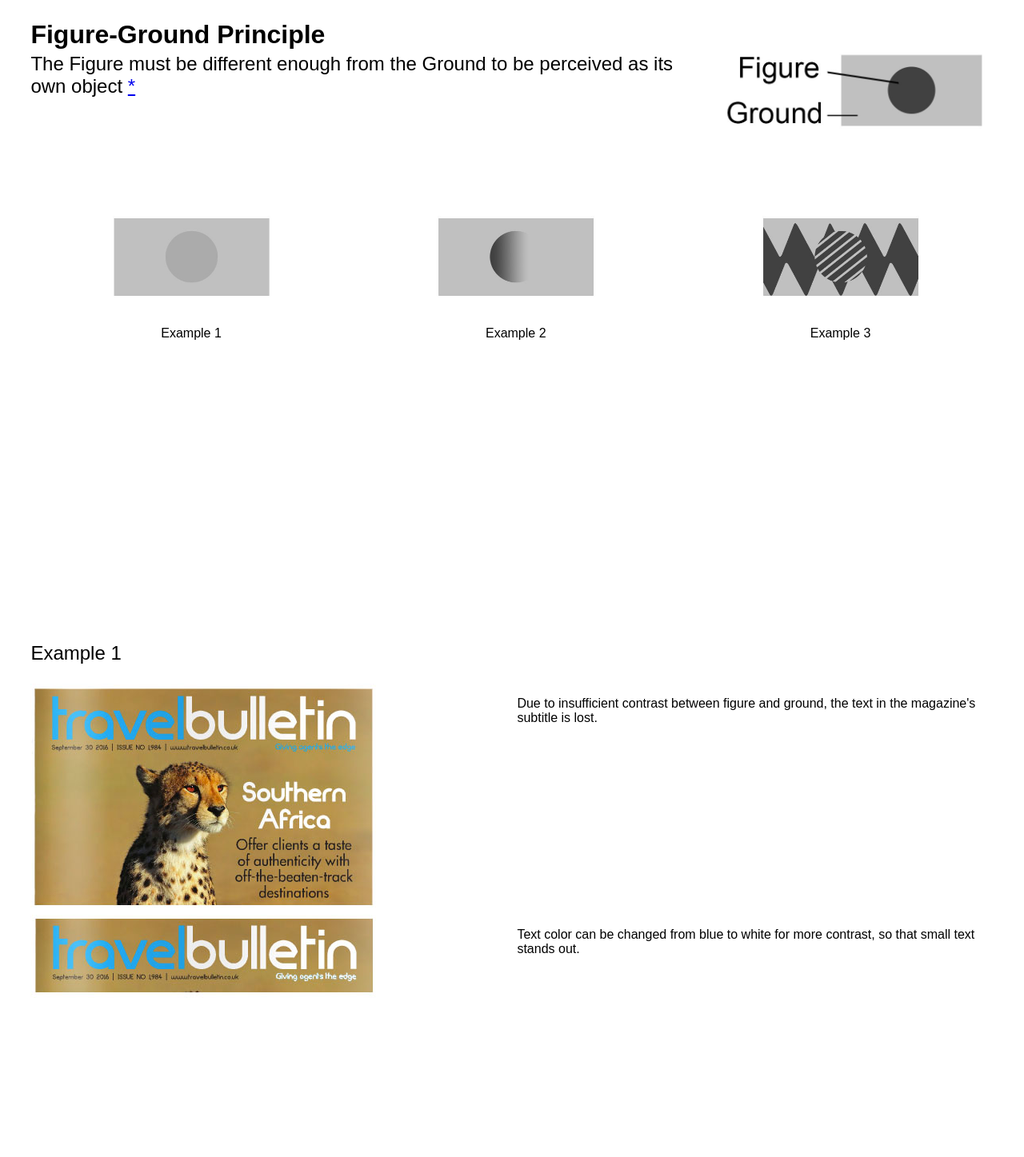
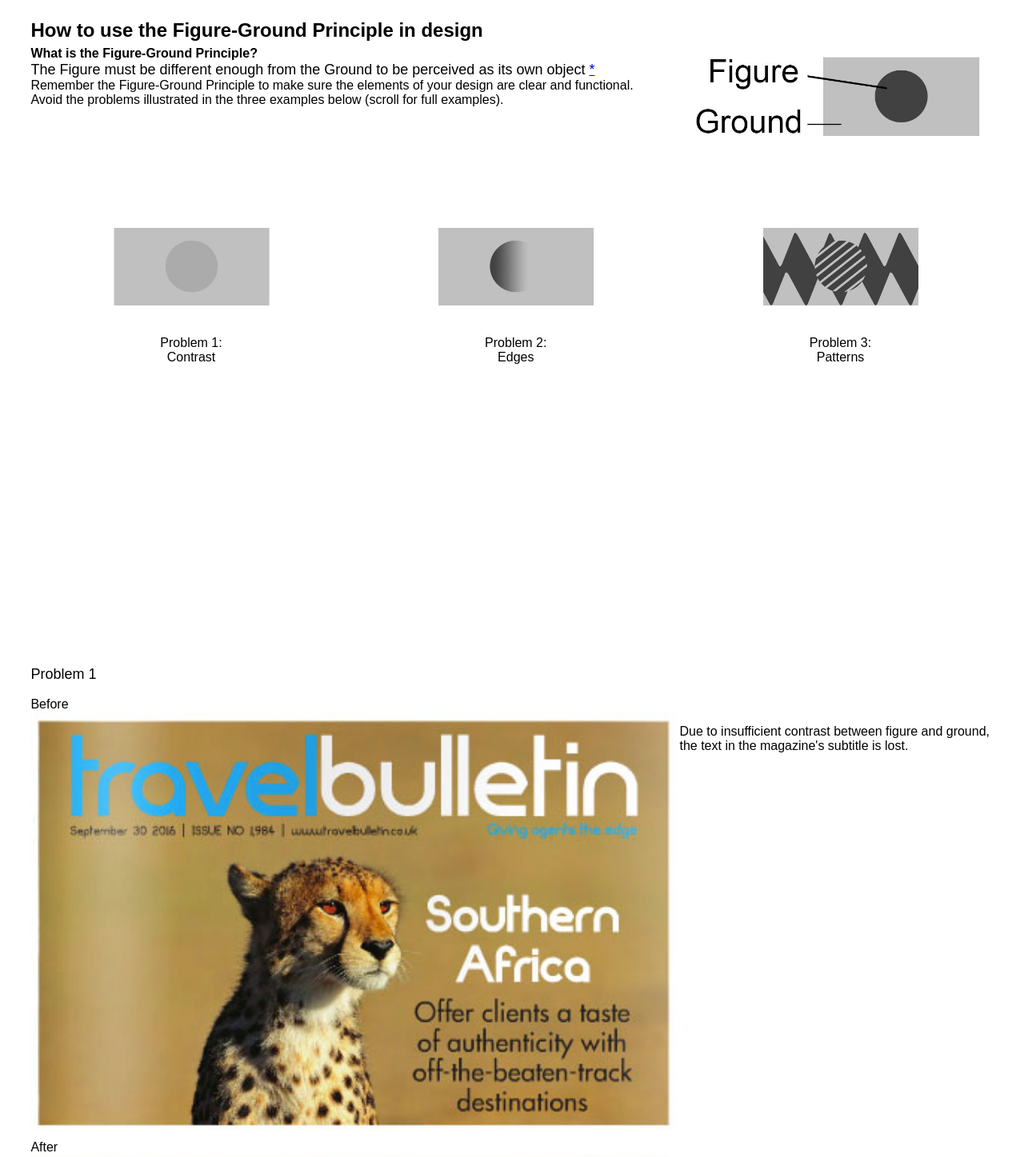
Before and after one commit to lawreka/Gestalt, a plain HTML site: page index.html in a window 1280 px wide. Shown: the top 1447 px of the page at 80% size. Drawn offline with nearby package versions, Linux system fonts and the light colour scheme.

Commit message:
Style changes for final version

```diff
--- a/index.html
+++ b/index.html
@@ -10,27 +10,43 @@
       margin-left: 3%;
       margin-right: 2%;
     }
+    .widthtwothirds{
+      width: 66.6%;
+      display: inline;
+    }
+    .widthonethird{
+      width: 33.3%;
+      display: inline;
+    }
     #title{
-      font-size: xx-large;
+      font-size: x-large;
       font-weight: bold;
       margin-top: 2%;
     }
     .text{
-      font-size: x-large;
+      font-size: large;
       margin-top: 0.5%;
     }
+    .text2{
+      font-size: medium;
+      font-weight: bold;
+      display: inline;
+    }
+    .text3{
+      font-size: medium;
+      font-weight: lighter;
+    }
     #werth{
-      font-size: medium;
+      font-size: small;
       margin-top: 0.25%;
+      font-weight: lighter;
     }
     #top{
-      max-width: 70%;
       display: inline-block;
       margin-bottom: 10%;
     }
     #fg{
       float: right;
-      max-width: 30%;
       margin-top: 3%;
     }
     .examples{
@@ -48,15 +64,9 @@
       margin-bottom: 1%;
       font-size: medium;
     }
-    .bigex{
-      max-width: 50%;
-      max-height: 75%;
-      display: inline;
-    }
     .extext{
-      max-width: 50%;
-      display: inline-block;
       float: right;
+      font-size: medium;
     }
     .full{
       width: 100%;
@@ -89,18 +99,23 @@
     <script src="https://ajax.googleapis.com/ajax/libs/jquery/3.1.0/jquery.min.js"></script>
   </head>
   <body>
-    <div id="top">
+    <div id="top" class="widthtwothirds">
       <div id="title">
-        Figure-Ground Principle
+        How to use the Figure-Ground Principle in design
       </div>
       <div class="text">
+        <div class="text2">What is the Figure-Ground Principle?
+        </div>
+        <br>
         The Figure must be different enough from the Ground to be perceived as its own object <a href="#" id="ref">*</a>
+        <div class="text3"> Remember the Figure-Ground Principle to make sure the elements of your design are clear and functional. <br>Avoid the problems illustrated in the three examples below (scroll for full examples).
+        </div>
       </div>
       <div class="hidden" id="werth">
         Wertheimer, M. (1923). Laws of Organization in Perceptual Forms. In Green, C. D. (Ed.), Classics in the History of Psychology. Retrieved from <a href="http://psychclassics.yorku.ca/Wertheimer/Forms/forms.htm">http://psychclassics.yorku.ca/Wertheimer/Forms/forms.htm</a>
       </div>
     </div>
-    <img id="fg" src="FigureGround.jpg">
+    <img id="fg" src="FigureGround.jpg" class="widthonethird">
     <div id="stickybar">
       <div class="examples">
         <img class="fgex" src="FigureGroundex1.jpg">
@@ -110,36 +125,45 @@
       <br>
       <div class="examples">
         <p class="fgex capt" id="1">
-          Example 1
+          Problem 1:<br>
+          <span class="text3">Contrast</span>
         </p>
         <p class="fgex capt" id="2">
-          Example 2
+          Problem 2:<br>
+          <span class="text3">Edges</span>
         </p>
         <p class="fgex capt" id="3">
-          Example 3
+          Problem 3:<br>
+          <span class="text3">Patterns</span>
         </p>
       </div>
     </div>
     <div class="full" id="pg1">
-      <p class="text">Example 1</p>
-      <img class="bigex" src="fggexample1.0.jpg">
-      <p class="extext">Due to insufficient contrast between figure and ground, the text in the magazine's subtitle is lost.</p>
-      <img class="bigex" src="fggexample1.2.jpg">
-      <p class="extext">Text color can be changed from blue to white for more contrast, so that small text stands out.</p>
+      <p class="text">Problem 1</p>
+      <div class="text3">Before</div>
+      <img class="widthtwothirds" src="fggexample1.0.jpg">
+      <p class="extext widthonethird">Due to insufficient contrast between figure and ground, the text in the magazine's subtitle is lost.</p>
+      <div class="text3">After</div>
+      <img class="widthtwothirds" src="fggexample1.2.jpg">
+      <p class="extext widthonethird">Text color can be changed from blue to white for more contrast, so that small text stands out.</p>
     </div>
     <div class="full" id="pg2">
-      <p class="text">Example 2</p>
-      <img class="bigex" src="fggexample2.1.jpg">
-      <p class="extext">The edges of the product figures blur into the background and the figures are lost.</p>
-      <img class="bigex" src="fggexample2.2.jpg">
-      <p class="extext">The white ground could be extended past the edges of the figures so they do not disappear. This solution creates other problems in the original design of the ad, but the figure-ground problem is solved.</p>
+      <p class="text">Problem 2</p>
+      <div class="text3">Before</div>
+      <img class="widthtwothirds" src="fggexample2.1.jpg">
+      <p class="extext widthonethird">The edges of the product figures blur into the background and the figures are lost.</p>
+      <div class="text3">After</div>
+      <img class="widthtwothirds" src="fggexample2.2.jpg">
+      <p class="extext widthonethird">The white ground could be extended past the edges of the figures so they do not disappear. This solution creates other problems in the original design of the ad, but the figure-ground problem is solved.</p>
     </div>
     <div class="full" id="pg3">
-      <p class="text">Example 3</p>
-      <img class="bigex" src="fggexample3.1.jpg">
-      <p class="extext">The figure and ground are confused because of the two patterns. The first problem is that they are both too similar and merge into an all-grey image.</p>
-      <img class="bigex" src="fggexample3.2.jpg">
-      <p class="extext">The second problem is that the pattern on the guitar-shaped figure makes it look transparent which is confusing. There are very few cases where a transparent figure will make the image more clear, so in general this effect is to be avoided.</p>
+      <p class="text">Problem 3</p>
+      <div class="text3">Before</div>
+      <img class="widthtwothirds" src="fggexample3.1.jpg">
+      <p class="extext widthonethird">The figure and ground are confused because of the two patterns. The first problem is that they are both too similar and merge into an all-grey image.</p>
+      <div class="text3">After</div>
+      <img class="widthtwothirds" src="fggexample3.2.jpg">
+      <p class="extext widthonethird">The second problem is that the pattern on the guitar-shaped figure makes it look transparent which is confusing. There are very few cases where a transparent figure will make the image more clear, so in general this effect is to be avoided.</p>
     </div>
     <div id="toplink"><a href="#"> top </a> </div>
   <script>
```
